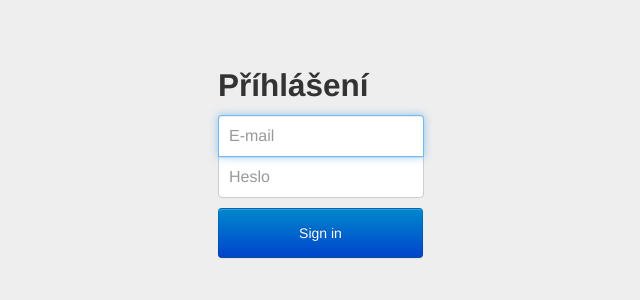
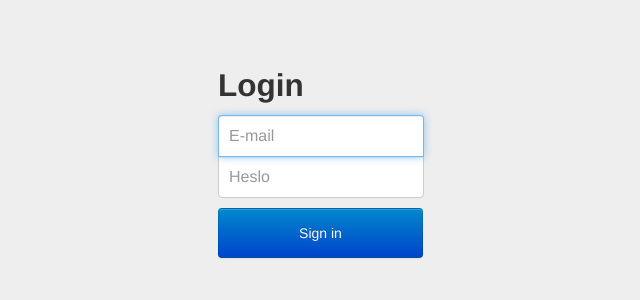
Before and after one commit to MattSkala/studentbook-for-glass, a PHP site: page /studentbook-for-glass/index.php in a window 1280 px wide. Shown: the top 300 px of the page, without its empty margins (257-897 px from the left). Run offline with PHP 8.4, Linux system fonts and the light colour scheme.

Commit message:
Translated to english

```diff
--- a/index.php
+++ b/index.php
@@ -21,7 +21,7 @@
 					header("Location: oauth2callback.php");
 					$success = true;
 				}else{
-					throw new Message("Chyba v přihlašování","error");
+					throw new Message("Login error","error");
 				}
 			}
 
@@ -38,7 +38,7 @@
 	}
 
 	if(isset($_GET["success"])){
-		$messages[] = new Message("Jste přihlášen k MyStudentsBook for Mirror", "success");
+		$messages[] = new Message("You are logged to myStudentsBook.com for Glass", "success");
 	}
 ?>
 
@@ -76,7 +76,7 @@
   	<?php } ?>
 
       <form class="form-signin" action="?login" method="POST">
-        <h2 class="form-signin-heading">Příhlášení</h2>
+        <h2 class="form-signin-heading">Login</h2>
         <input type="text" name="user" class="form-control" placeholder="E-mail" autofocus>
         <input type="password" name="pass" class="form-control" placeholder="Heslo">
         <button class="btn btn-lg btn-primary btn-block" type="submit">Sign in</button>
--- a/mirror-client.php
+++ b/mirror-client.php
@@ -30,9 +30,7 @@ function get_google_api_client() {
   global $api_client_id, $api_client_secret, $api_simple_key, $base_url;
   // Set your cached access token. Remember to replace $_SESSION with a
   // real database or memcached.
-  if (session_status() == PHP_SESSION_NONE) {
-    session_start();
-  }
+  @session_start();
 
   $client = new Google_Client();
 
```
